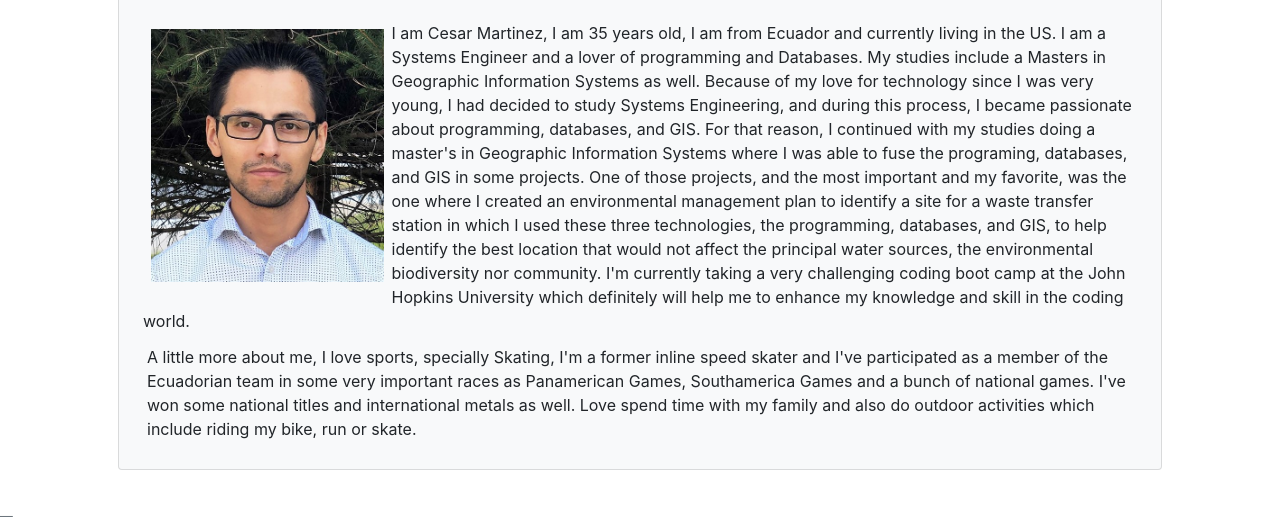
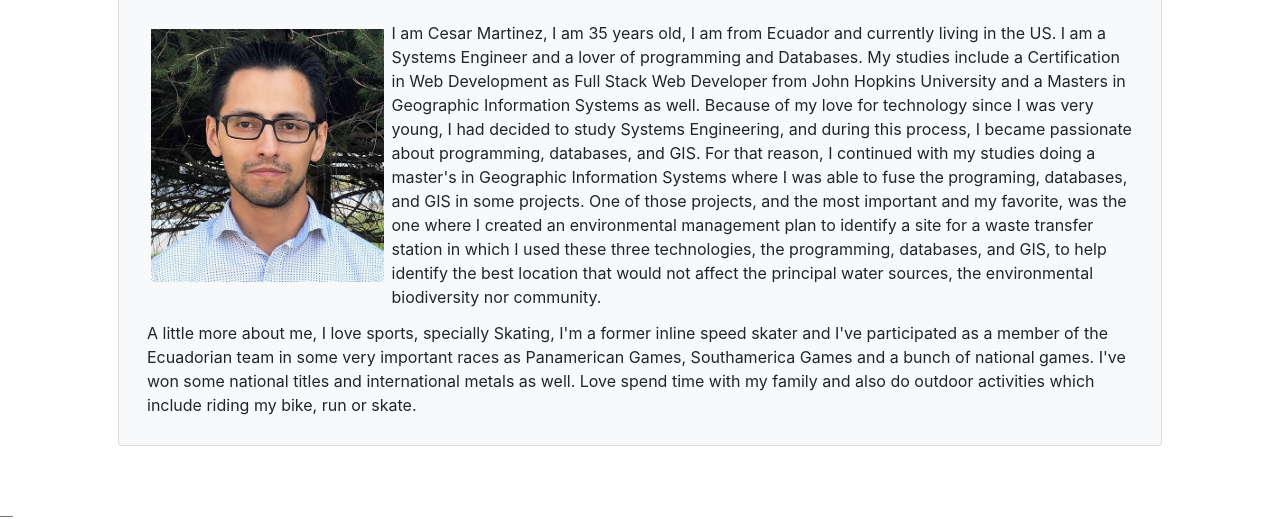
Before and after one commit to chernanma/Portfolio, a plain HTML site: page index.html in a window 1280 px wide. Shown: the part 184-703 px from the top of the page. Drawn offline with nearby package versions, Linux system fonts and the light colour scheme.

Commit message:
updating index.html

```diff
--- a/index.html
+++ b/index.html
@@ -39,13 +39,13 @@
                             <div class="col-md-12">
                                 <img src="images/CesarH.jpg" class="img-fluid w-25 p-2 float-left" alt="Profile Image">
                                 <p class="card-text">I am Cesar Martinez, I am 35 years old, I am from Ecuador and currently living in the US. I am a Systems Engineer and a lover of programming and Databases.
-                                    My studies include a Masters in Geographic Information Systems as well.
+                                    My studies include a Certification in Web Development as Full Stack Web Developer from John Hopkins University and a Masters in Geographic Information Systems as well.
                                     Because of my love for technology since I was very young, I had decided to study Systems Engineering,
                                     and during this process, I became passionate about programming, databases, and GIS. For that reason,
                                     I continued with my studies doing a master's in Geographic Information Systems where I was able to fuse the programing, databases, and GIS in some projects.
                                     One of those projects, and the most important and my favorite,
                                     was the one where I created an environmental management plan to identify a site for a waste transfer station in which I used these three technologies, the programming, databases, and GIS, to help identify the best location that would not affect the principal water sources, the environmental biodiversity nor community.
-                                    I'm currently taking a very challenging coding boot camp at the John Hopkins University which definitely will help me to enhance my knowledge and skill in the coding world.                  </p>
+                                   </p>
                             </div>
                         </div>
                         <div class="row p-2">
```
